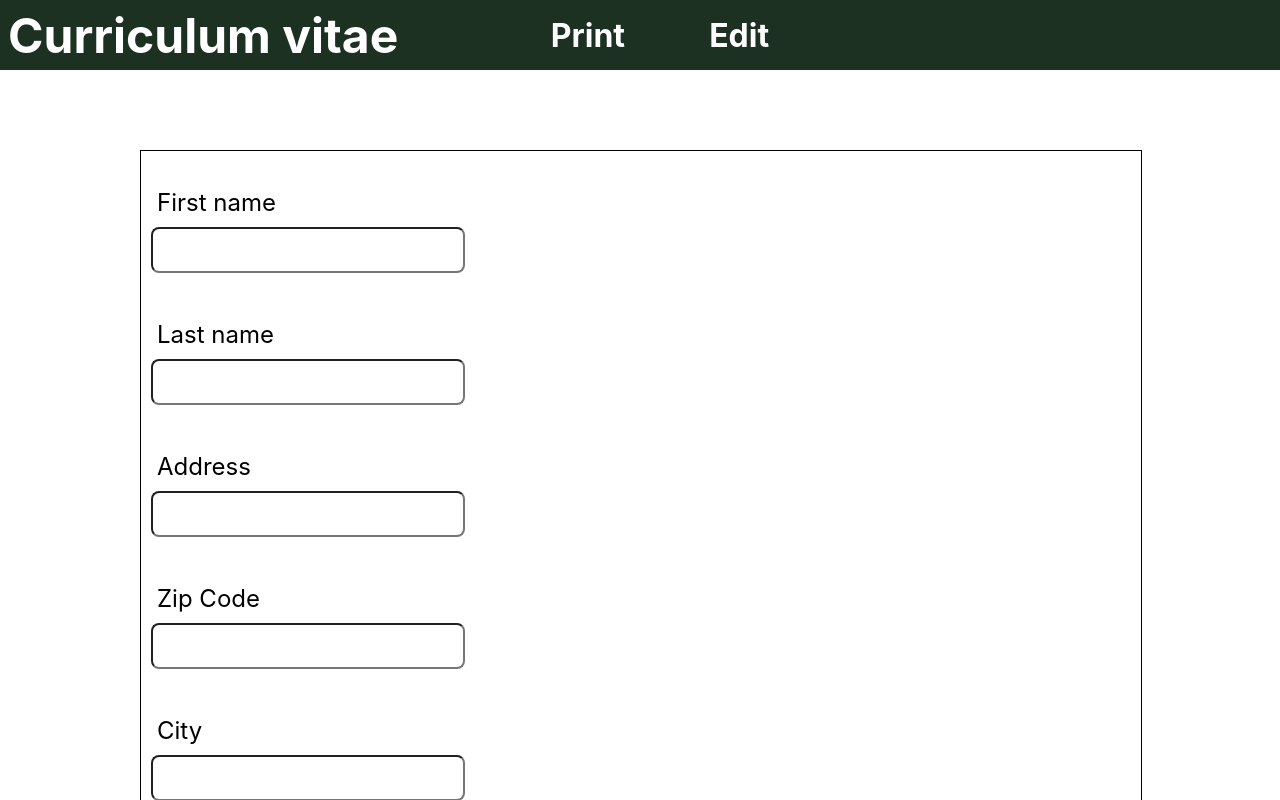
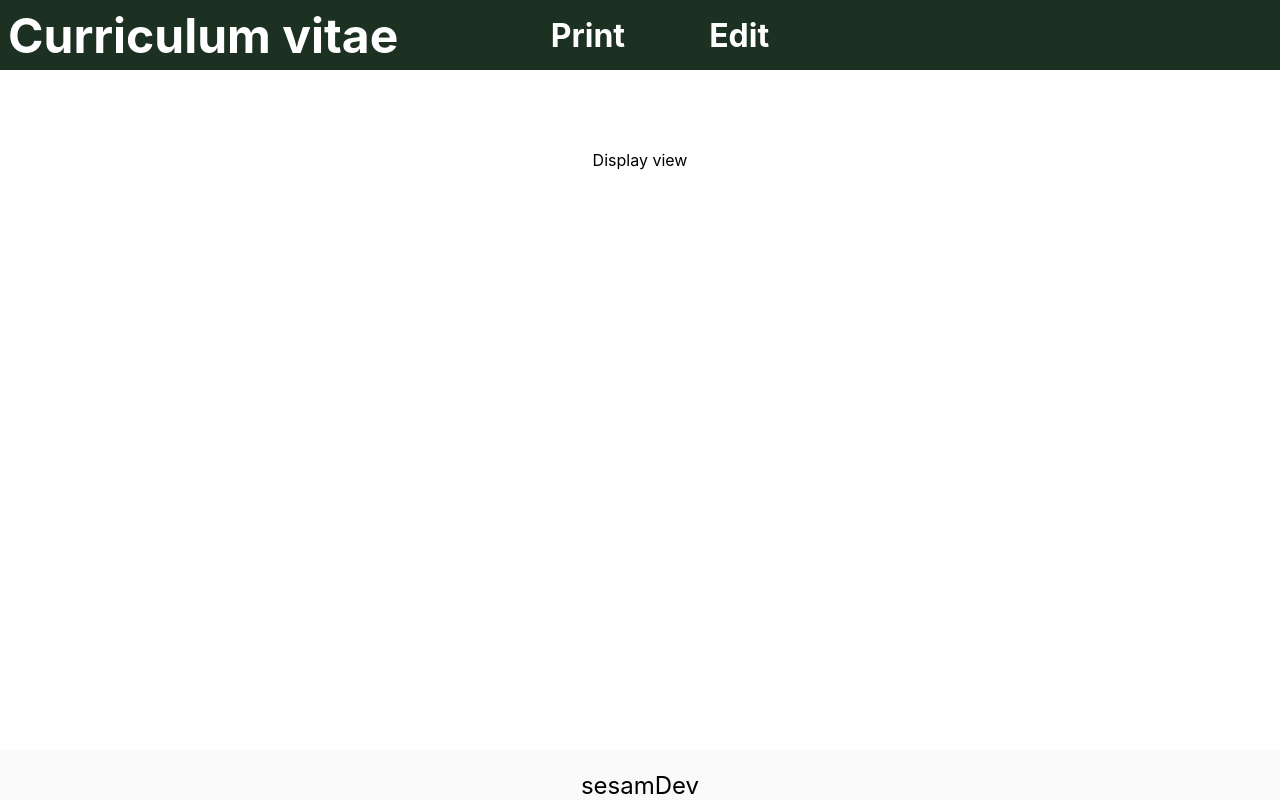
Before and after one commit to sesamDev/cv-project, a React (Create React App) app: page / in a window 1280 px wide. Both pictures are taken after a click on the item "Print". Shown: the top 800 px of the page. Built offline with nearby package versions, Linux system fonts and the light colour scheme.

Commit message:
Added Display view for CV and func to switch views

```diff
--- a/src/App.js
+++ b/src/App.js
@@ -39,6 +39,7 @@ class App extends Component {
           },
         },
       },
+      editView: true,
     };
   }
 
@@ -53,16 +54,22 @@ class App extends Component {
     const button = e.target.id;
     if (button === "printButton") {
       console.log("Print button clicked");
+      this.setState({
+        editView: false,
+      });
     }
     if (button === "editButton") {
       console.log("Edit button clicked");
+      this.setState({
+        editView: true,
+      });
     }
   };
   render() {
     return (
       <div className="App">
         <NavBar className="navBar" handleButtonClick={this.handleButtonClick} />
-        <ContentContainer className="contentContainer" user={this.state.user} />
+        <ContentContainer className="contentContainer" editView={this.state.editView} user={this.state.user} />
         <PageFooter className="pageFooter" />
       </div>
     );
--- a/src/components/ContentContainer.js
+++ b/src/components/ContentContainer.js
@@ -2,15 +2,18 @@ import "../styles/ContentContainer.css";
 
 import React, { Component } from "react";
 
+import Display from "./Display";
 import Form from "./Form";
 
 class ContentContainer extends Component {
+  switchViews = () => {
+    if (this.props.editView) {
+      return <Form user={this.props.user} />;
+    }
+    return <Display user={this.props.user} />;
+  };
   render() {
-    return (
-      <div className="contentContainer">
-        <Form user={this.props.user} />
-      </div>
-    );
+    return <div className="contentContainer">{this.switchViews()}</div>;
   }
 }
 
--- /dev/null
+++ b/src/components/Display.js
@@ -0,0 +1,9 @@
+import React, { Component } from "react";
+
+class Display extends Component {
+  render() {
+    return <div>Display view</div>;
+  }
+}
+
+export default Display;
```
